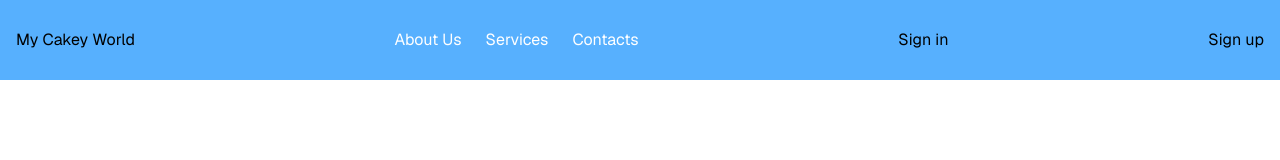
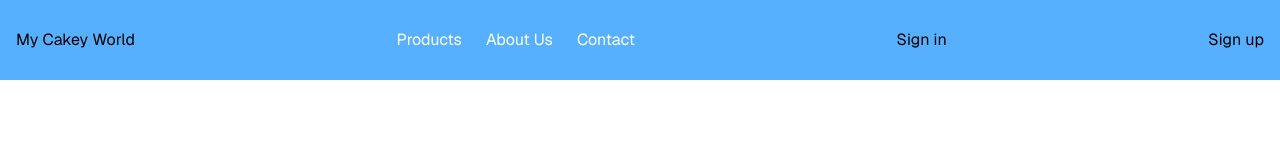
Before and after one commit to TopatoKing/project, a Next.js app: page / in a window 1280 px wide. Shown: the top 160 px of the page. Built offline with nearby package versions, Linux system fonts and the light colour scheme; no server answers.

Commit message:
navbar rename

```diff
--- a/src/components/Navbar.tsx
+++ b/src/components/Navbar.tsx
@@ -12,18 +12,18 @@ const Navbar = () => {
             <ul className="hidden md:flex gap-x-6 text-white">
               <li>
                 <Link href="/about">
+                  <p>Products</p>
+                </Link>
+              </li>
+              <li>
+                <Link href="/services">
                   <p>About Us</p>
                 </Link>
               </li>
               <li>
-                <Link href="/services">
-                  <p>Services</p>
-                </Link>
-              </li>
-              <li>
                 <Link href="/contacts">
-                  <p>Contacts</p>
-                </Link>
+                  <p>Contact</p>
+              </Link>
               </li>
             </ul>
             <SignedIn>
```
